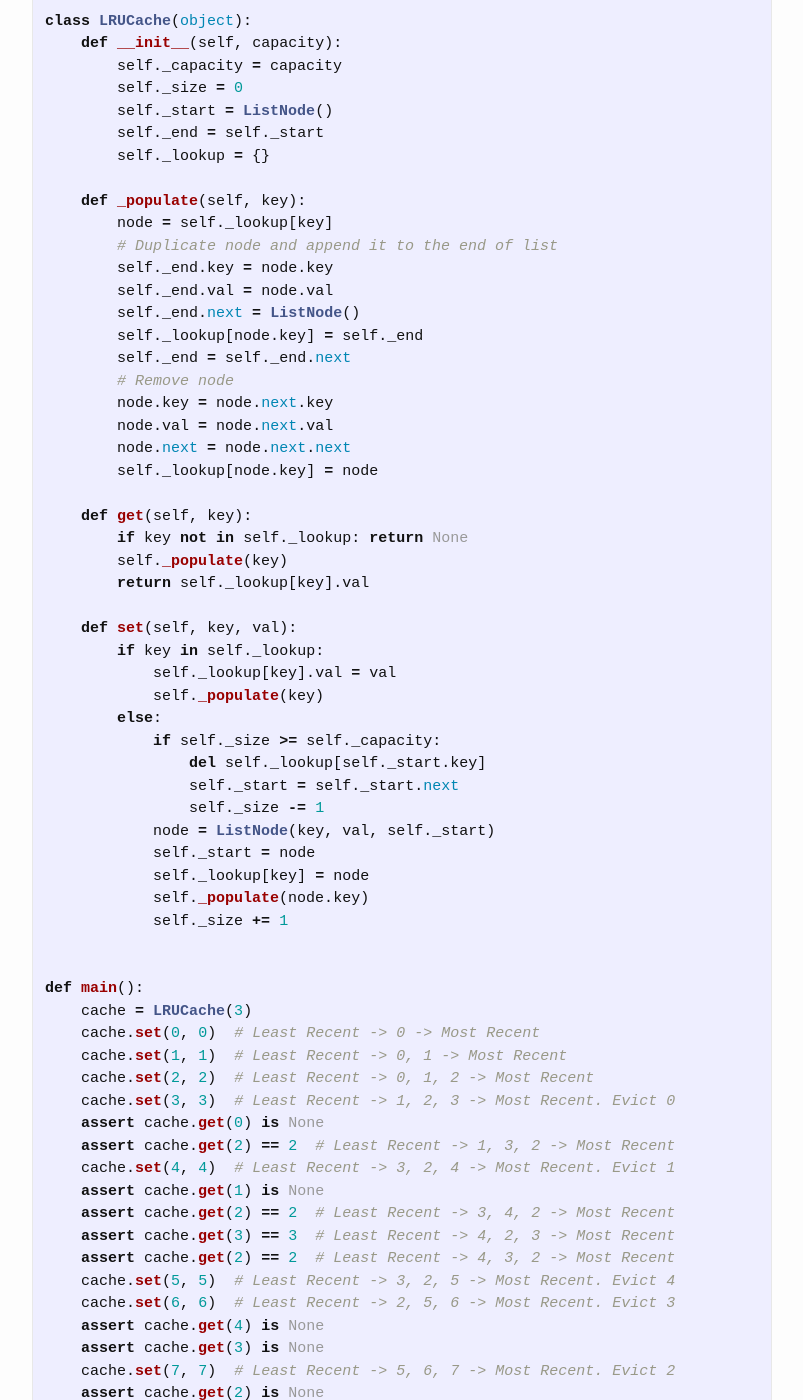
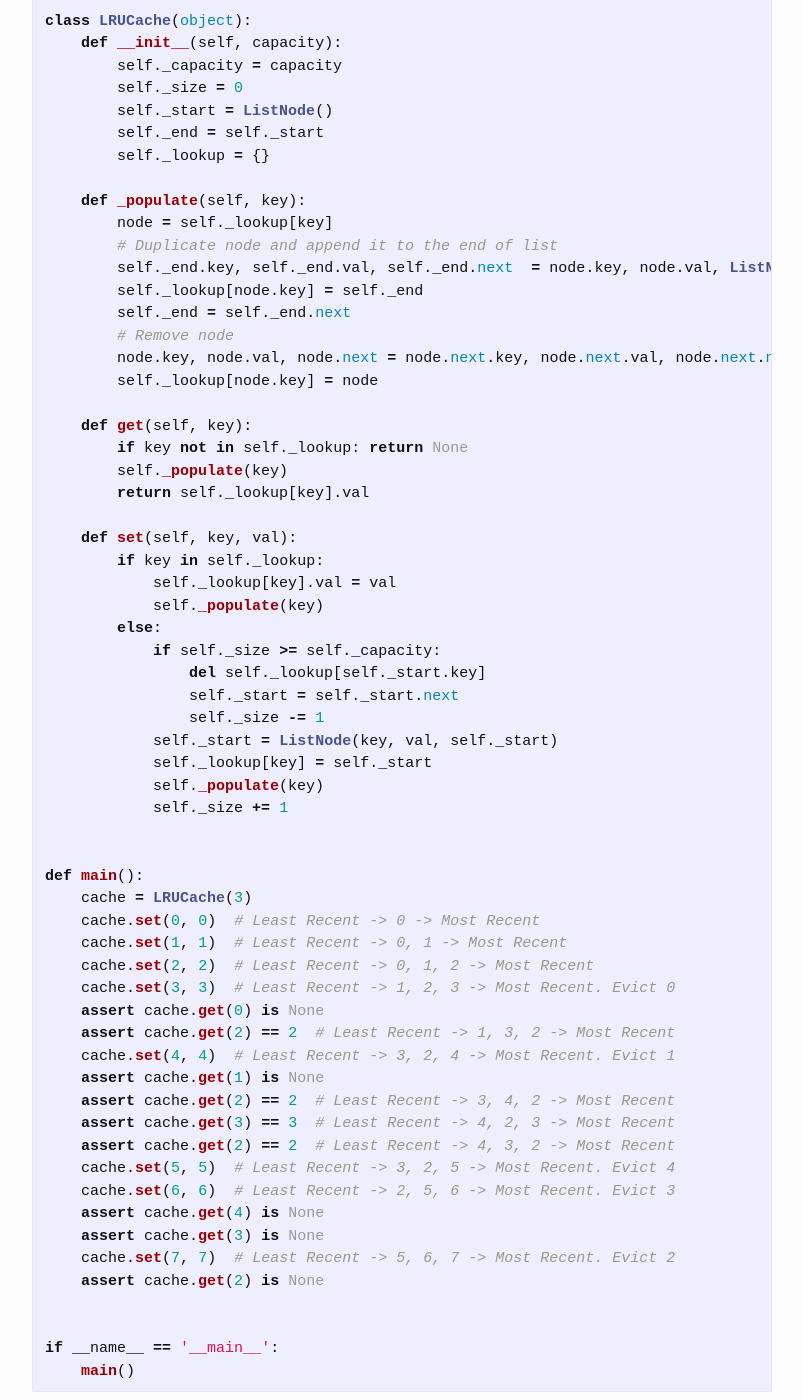
Before and after one commit to trsong/trsong.github.io, a Jekyll site: the page built from _posts/2019-04-30-DailyQuestions.md, in a window 1280 px wide and 1400 px high, scrolled down 2139 px. Shown: the whole window, without its empty margins (238-1041 px from the left). Built offline with Jekyll 4.4.1, drawn with Linux system fonts in a browser that asks for light colours.

Commit message:
Simplify the answer to May23 Question

```diff
--- a/_posts/2019-04-30-DailyQuestions.md
+++ b/_posts/2019-04-30-DailyQuestions.md
@@ -126,15 +126,11 @@ class LRUCache(object):
     def _populate(self, key):
         node = self._lookup[key]
         # Duplicate node and append it to the end of list
-        self._end.key = node.key
-        self._end.val = node.val
-        self._end.next = ListNode()
+        self._end.key, self._end.val, self._end.next  = node.key, node.val, ListNode()
         self._lookup[node.key] = self._end
         self._end = self._end.next
         # Remove node
-        node.key = node.next.key
-        node.val = node.next.val
-        node.next = node.next.next
+        node.key, node.val, node.next = node.next.key, node.next.val, node.next.next
         self._lookup[node.key] = node
 
     def get(self, key):
@@ -151,10 +147,9 @@ class LRUCache(object):
                 del self._lookup[self._start.key]
                 self._start = self._start.next
                 self._size -= 1
-            node = ListNode(key, val, self._start)
-            self._start = node
-            self._lookup[key] = node
-            self._populate(node.key)
+            self._start = ListNode(key, val, self._start)
+            self._lookup[key] = self._start
+            self._populate(key)
             self._size += 1
 
 
```
